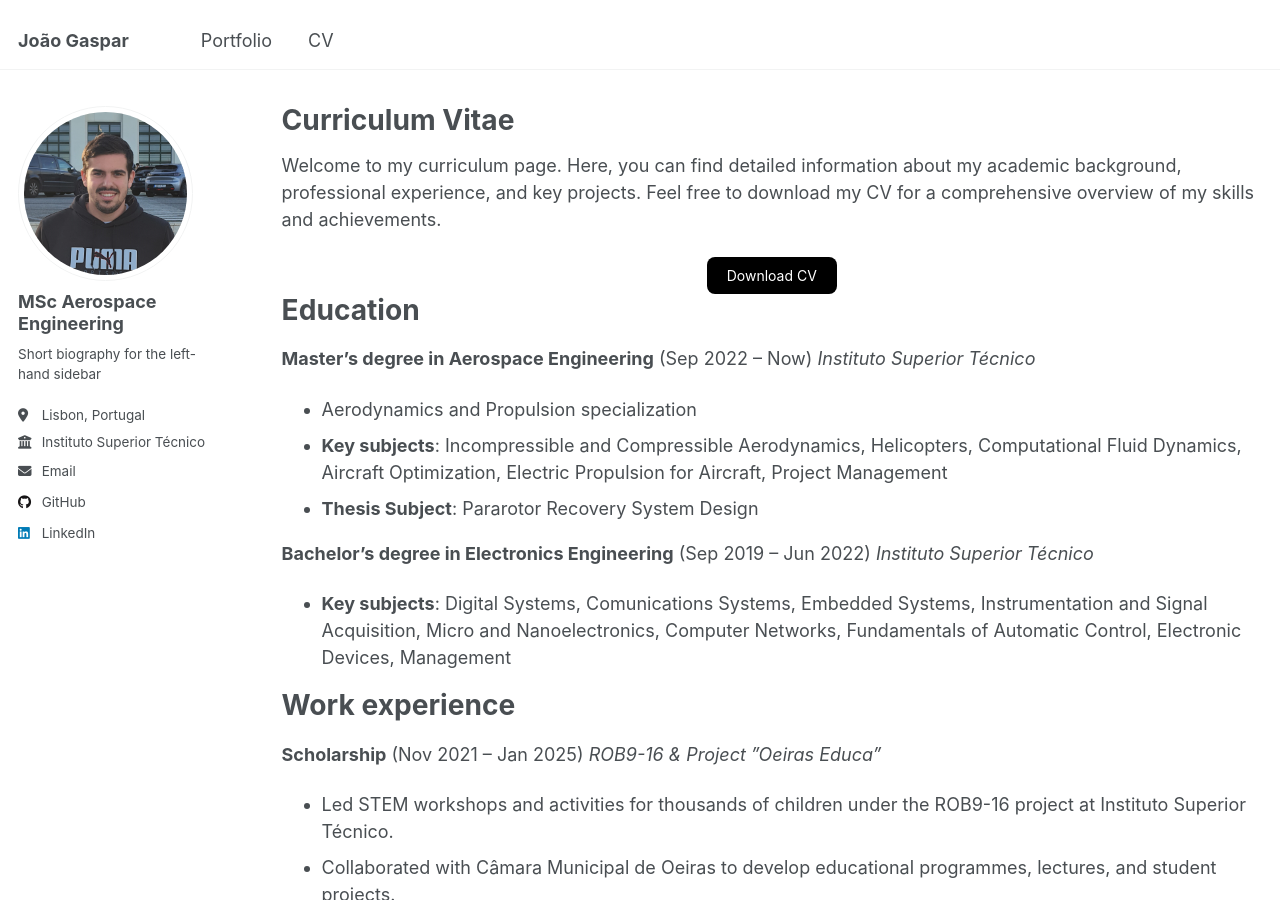
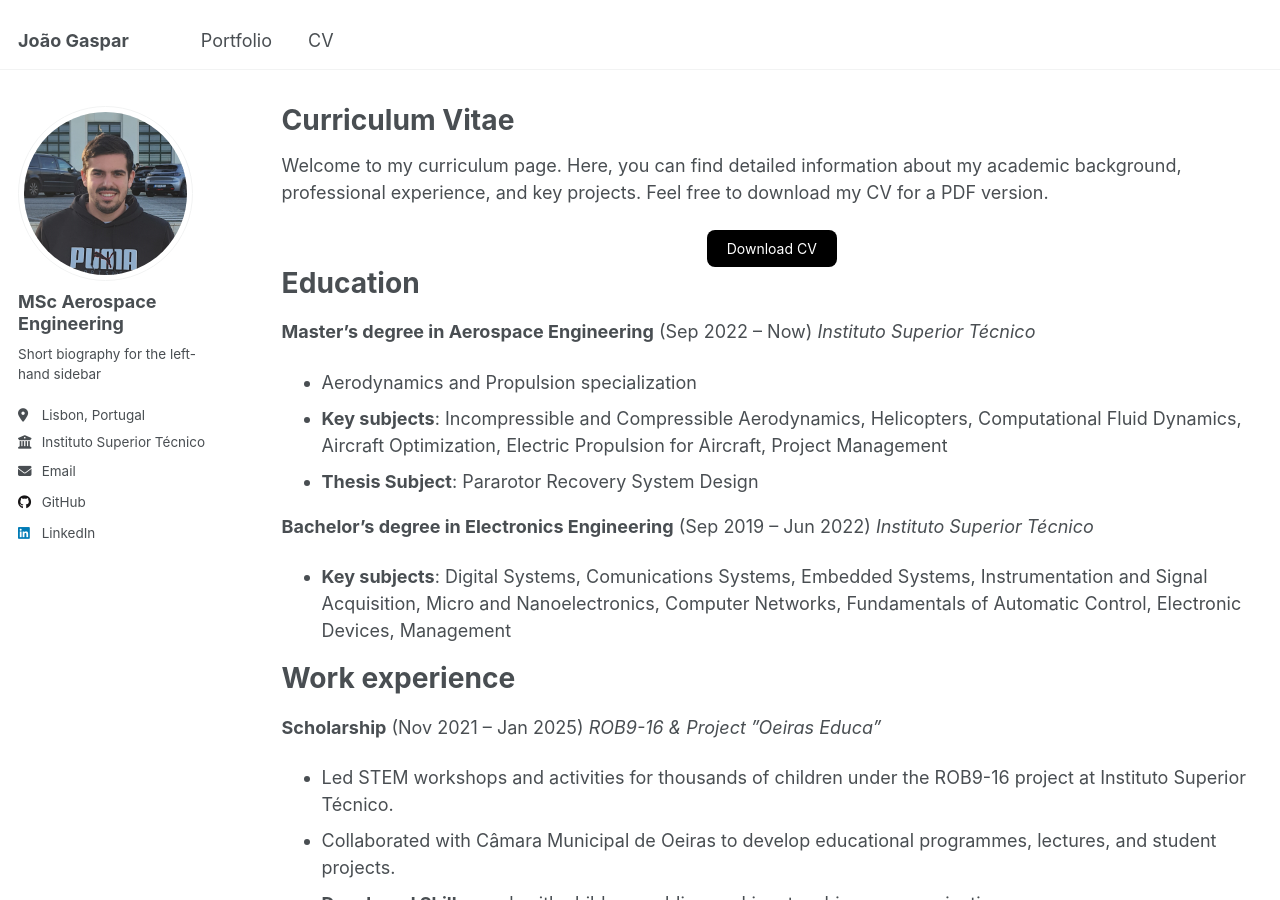
Before and after one commit to joaogaspar00/joaogaspar00.github.io, a Jekyll site: the page built from _pages/cv.md, in a window 1280 px wide and 900 px high. Built offline with Jekyll 4.4.1, drawn with Linux system fonts in a browser that asks for light colours.

Commit message:
Update cv.md

```diff
--- a/_pages/cv.md
+++ b/_pages/cv.md
@@ -9,7 +9,7 @@ redirect_from:
 
 {% include base_path %}
 
-Welcome to my curriculum page. Here, you can find detailed information about my academic background, professional experience, and key projects. Feel free to download my CV for a comprehensive overview of my skills and achievements.
+Welcome to my curriculum page. Here, you can find detailed information about my academic background, professional experience, and key projects. Feel free to download my CV for a PDF version.
 
 
 <style>
```
